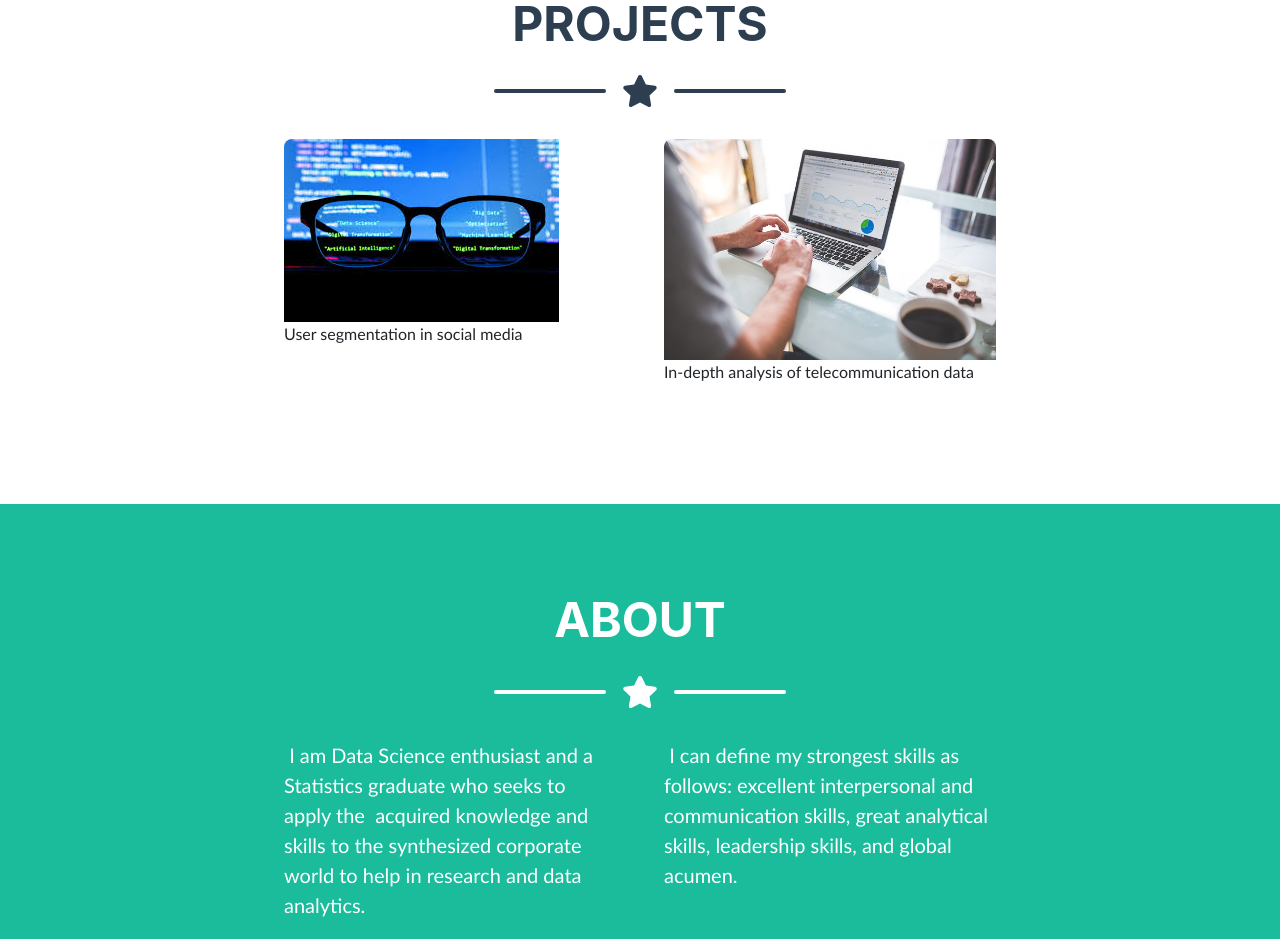
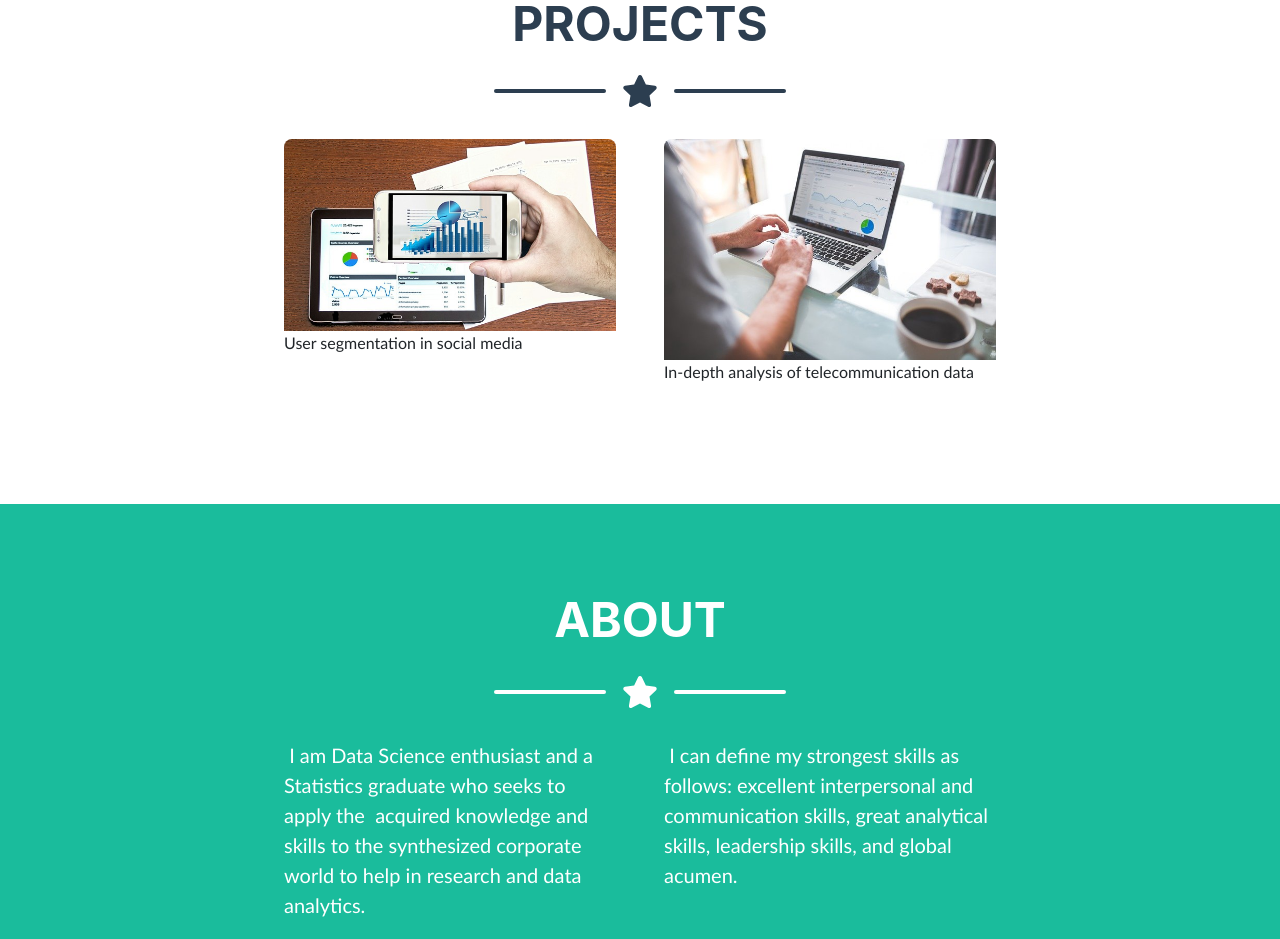
Before and after one commit to Bessy-Mukaria/Bessy-Mukaria.github.io, a plain HTML site: page index.html in a window 1280 px wide. Shown: the part 860-1799 px from the top of the page. Drawn offline with nearby package versions, Linux system fonts and the light colour scheme; a web font is replaced by a local one.

Commit message:
Update index.html

```diff
--- a/index.html
+++ b/index.html
@@ -64,7 +64,7 @@
                         <div class="portfolio-item mx-auto" data-toggle="modal" data-target="#portfolioModal4">
                             <div class="portfolio-item-caption d-flex align-items-center justify-content-center h-100 w-100">
                                 <div class="portfolio-item-caption-content text-center text-white"><i class="fas fa-plus fa-3x"></i></div>
-                            </div><img class="img-fluid" src="assets/img/portfolio/Image_1.jpg" alt="Locked Safe"/>
+                            </div><img class="img-fluid" src="assets/img/portfolio/Image_3.jpg" alt="Locked Safe"/>
                             <p class="pre-wrap masthead-subheading font-weight-light mb-0">User segmentation in social media</p>
                         </div>
                     </div>
@@ -96,7 +96,7 @@
                                         <div class="divider-custom-icon"><i class="fas fa-star"></i></div>
                                         <div class="divider-custom-line"></div>
                                     </div>
-                                    <!-- Portfolio Modal - Image--><img class="img-fluid rounded mb-5" src="assets/img/portfolio/Image_1.jpg" alt="Locked Safe"/>
+                                    <!-- Portfolio Modal - Image--><img class="img-fluid rounded mb-5" src="assets/img/portfolio/Image_3.jpg" alt="Locked Safe"/>
                                     <!-- Portfolio Modal - Text-->
                                     <p class="mb-5">Defining user segmentation in social media through the use of twitter mining.An informed insight on how an individual has an influence on others in a circle can help a business create social media campaigns that aid in marketing and advertising.
                                         An approach to determine this is summarized here with explanations of how to use tweepy API in python to extract data and how to use the data obtained to rank the users.</p>
```
